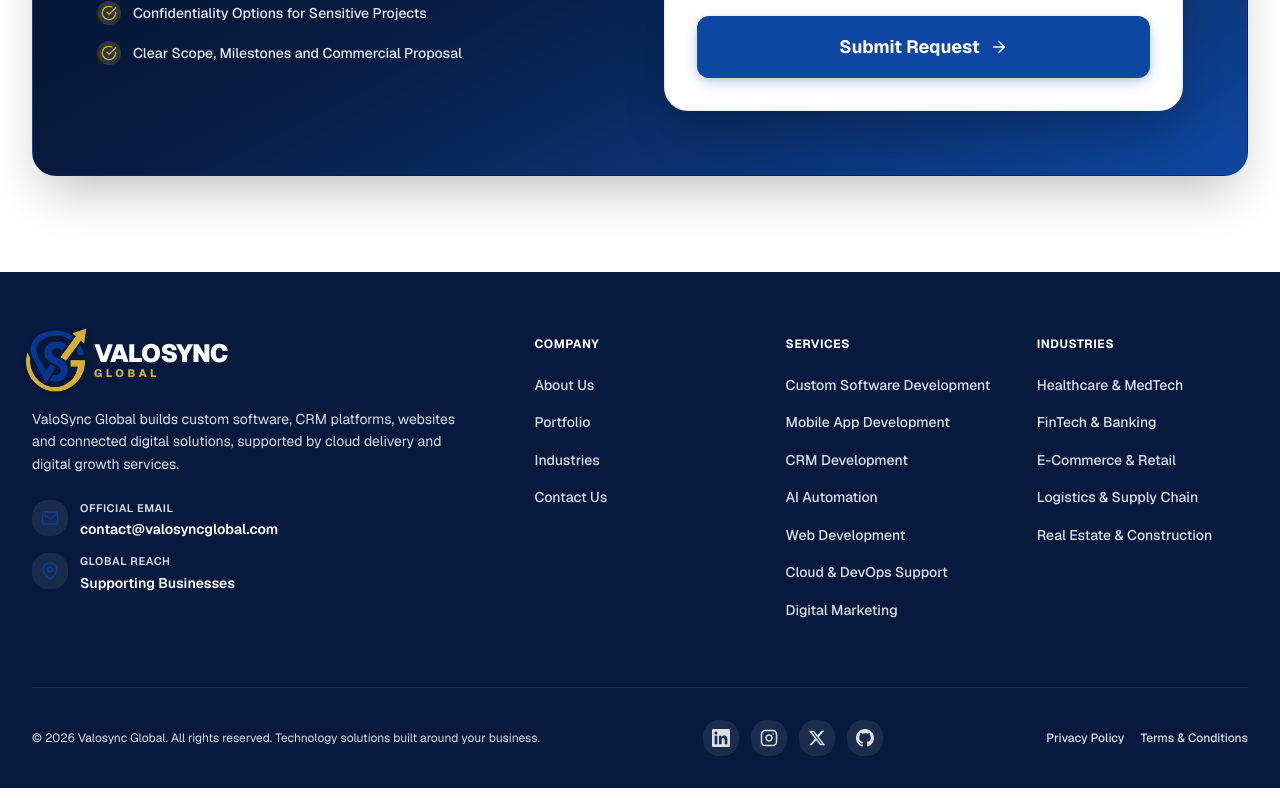
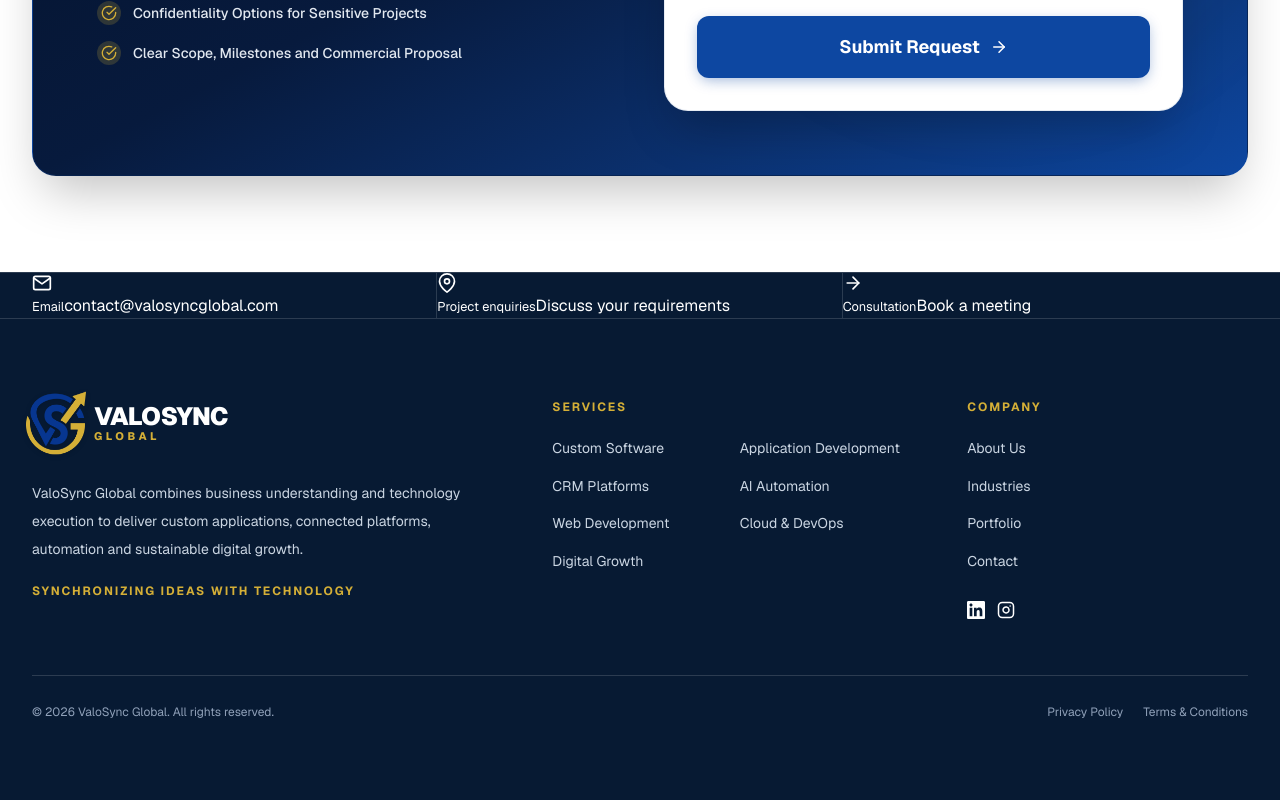
Before and after one commit to mayank-207/ValoSync-Global, a Next.js app: page / in a window 1280 px wide. Shown: the part 7485-8285 px from the top of the page. Built offline with nearby package versions, Linux system fonts and the light colour scheme.

Commit message:
feat: rebuild shared footer with corporate navigation

```diff
--- a/components/layout/Footer.tsx
+++ b/components/layout/Footer.tsx
@@ -1,151 +1,70 @@
 import Link from "next/link";
 import Logo from "../ui/Logo";
 import {
+  ArrowRightIcon,
+  InstagramIcon,
+  LinkedinIcon,
   MailIcon,
   MapPinIcon,
-  LinkedinIcon,
-  InstagramIcon,
-  TwitterIcon,
-  GithubIcon,
-  ArrowRightIcon,
 } from "../ui/Icons";
 
-const footerLinks = {
-  company: [
-    { label: "About Us", href: "/about" },
-    { label: "Portfolio", href: "/portfolio" },
-    { label: "Industries", href: "/industries" },
-    { label: "Contact Us", href: "/contact" },
-  ],
-  services: [
-    { label: "Custom Software Development", href: "/services/custom-software" },
-    { label: "Mobile App Development", href: "/services/mobile-app-development" },
-    { label: "CRM Development", href: "/services/crm-development" },
+const serviceLinks = [
+  { label: "Custom Software", href: "/services/custom-software" },
+  { label: "Application Development", href: "/services/mobile-app-development" },
+  { label: "CRM Platforms", href: "/services/crm-development" },
   { label: "AI Automation", href: "/services/ai-automation" },
   { label: "Web Development", href: "/services/web-development" },
-    { label: "Cloud & DevOps Support", href: "/services/cloud-devops" },
-    { label: "Digital Marketing", href: "/services/digital-marketing" },
-  ],
-  industries: [
-    { label: "Healthcare & MedTech", href: "/industries#healthcare" },
-    { label: "FinTech & Banking", href: "/industries#finance" },
-    { label: "E-Commerce & Retail", href: "/industries#retail" },
-    { label: "Logistics & Supply Chain", href: "/industries#logistics" },
-    { label: "Real Estate & Construction", href: "/industries#realestate" },
-  ],
-};
+  { label: "Cloud & DevOps", href: "/services/cloud-devops" },
+  { label: "Digital Growth", href: "/services/digital-marketing" },
+];
 
-const contactInfo = [
-  {
-    icon: <MailIcon size={18} />,
-    label: "Official Email",
-    value: "contact@valosyncglobal.com",
-    href: "mailto:contact@valosyncglobal.com",
-  },
-  {
-    icon: <MapPinIcon size={18} />,
-    label: "Global Reach",
-    value: "Supporting Businesses",
-    href: "/contact",
-  },
+const companyLinks = [
+  { label: "About Us", href: "/about" },
+  { label: "Industries", href: "/industries" },
+  { label: "Portfolio", href: "/portfolio" },
+  { label: "Contact", href: "/contact" },
 ];
 
 export default function Footer() {
   const currentYear = new Date().getFullYear();
 
   return (
-    <footer className="relative mt-auto pt-16 bg-[#071A3D] text-white">
-      <div className="relative container">
-        {/* Pre-footer Call to Action Card */}
-        {/* <section className="relative mb-16 p-8 md:p-12 rounded-3xl overflow-hidden shadow-2xl border border-[#0D47A1]/40 bg-gradient-to-br from-[#041026] via-[#071A3D] to-[#0D47A1]">
-          <div className="grid lg:grid-cols-2 gap-8 items-center">
-            <div>
-              <span className="inline-flex items-center gap-2 px-3.5 py-1.5 text-xs font-semibold rounded-full mb-4 border border-[#D4AF37]/40 bg-[#D4AF37]/10 text-[#D4AF37]">
-                Let&apos;s Build Success Together
-              </span>
-              <h2 className="text-2xl sm:text-3xl md:text-4xl font-extrabold tracking-tight leading-tight mb-3 text-white">
-                Ready to Accelerate Your{" "}
-                <span className="text-[#D4AF37]">Digital Growth?</span>
-              </h2>
-              <p className="text-sm md:text-base leading-relaxed text-slate-300">
-                Talk with ValoSync Global about custom software, CRM, web development, automation, cloud delivery or digital growth requirements.
-              </p>
-            </div>
-            <div className="flex lg:justify-end">
-              <Link
-                href="/contact"
-                className="group inline-flex items-center gap-3 px-7 py-4 text-base font-bold rounded-xl transition-all duration-200 hover:-translate-y-0.5 shadow-lg bg-[#0D47A1] hover:bg-[#0a3882] text-white"
-              >
-                Book Free Consultation
-                <ArrowRightIcon
-                  size={18}
-                  className="transition-transform duration-200 group-hover:translate-x-1"
-                />
+    <footer className="mt-auto bg-primary-dark text-white">
+      <div className="border-y border-white/15">
+        <div className="container grid sm:grid-cols-3">
+          <a href="mailto:contact@valosyncglobal.com" className="footer-action sm:border-r border-white/15">
+            <MailIcon size={20} />
+            <span><small>Email</small>contact@valosyncglobal.com</span>
+          </a>
+          <Link href="/contact" className="footer-action sm:border-r border-white/15">
+            <MapPinIcon size={20} />
+            <span><small>Project enquiries</small>Discuss your requirements</span>
+          </Link>
+          <Link href="/contact" className="footer-action group">
+            <ArrowRightIcon size={20} />
+            <span><small>Consultation</small>Book a meeting</span>
           </Link>
         </div>
       </div>
-        </section> */}
 
-        {/* Footer Navigation Columns */}
-        <div className="grid grid-cols-1 md:grid-cols-2 lg:grid-cols-5 gap-10 pb-16">
-          <div className="lg:col-span-2">
-            <Logo variant="light" className="mb-6" />
-            <p
-              className="text-sm leading-relaxed mb-6 max-w-md"
-              style={{ color: "var(--color-inverse-muted)" }}
-            >
-              ValoSync Global builds custom software, CRM platforms, websites and connected digital solutions, supported by cloud delivery and digital growth services.
+      <div className="container py-14 lg:py-20">
+        <div className="grid md:grid-cols-2 lg:grid-cols-[1.3fr_1fr_0.8fr] gap-10 lg:gap-16">
+          <div>
+            <Logo variant="light" />
+            <p className="mt-6 max-w-md text-sm leading-7 text-slate-300">
+              ValoSync Global combines business understanding and technology execution to deliver custom applications, connected platforms, automation and sustainable digital growth.
             </p>
-            <div className="flex flex-col gap-3.5">
-              {contactInfo.map((item) => (
-                <a
-                  key={item.label}
-                  href={item.href}
-                  className="flex items-start gap-3 group transition-colors duration-200"
-                >
-                  <span
-                    className="flex-shrink-0 inline-flex items-center justify-center w-9 h-9 rounded-xl transition-colors duration-200 group-hover:bg-accent/20"
-                    style={{
-                      background: "var(--color-inverse-subtle)",
-                      color: "var(--accent-color)",
-                    }}
-                  >
-                    {item.icon}
-                  </span>
-                  <div>
-                    <p
-                      className="text-[11px] font-semibold uppercase tracking-wider mb-0.5"
-                      style={{ color: "var(--color-inverse-muted)" }}
-                    >
-                      {item.label}
+            <p className="mt-5 text-xs font-bold uppercase tracking-[0.16em] text-gold">
+              Synchronizing Ideas with Technology
             </p>
-                    <p
-                      className="text-sm font-semibold transition-colors duration-200 group-hover:text-accent"
-                      style={{ color: "var(--text-light)" }}
-                    >
-                      {item.value}
-                    </p>
-                  </div>
-                </a>
-              ))}
-            </div>
           </div>
 
           <div>
-            <h3
-              className="text-xs font-bold uppercase tracking-wider mb-5"
-              style={{ color: "var(--text-light)" }}
-            >
-              Company
-            </h3>
-            <ul className="flex flex-col gap-3">
-              {footerLinks.company.map((link) => (
+            <h2 className="text-xs font-bold uppercase tracking-[0.16em] text-gold">Services</h2>
+            <ul className="mt-5 grid sm:grid-cols-2 gap-x-6 gap-y-3">
+              {serviceLinks.map((link) => (
                 <li key={link.label}>
-                  <Link
-                    href={link.href}
-                    className="text-sm font-medium transition-colors duration-200 hover:text-accent"
-                    style={{ color: "var(--color-inverse-muted)" }}
-                  >
+                  <Link href={link.href} className="text-sm text-slate-300 hover:text-white transition-colors">
                     {link.label}
                   </Link>
                 </li>
@@ -154,117 +73,32 @@ export default function Footer() {
           </div>
 
           <div>
-            <h3
-              className="text-xs font-bold uppercase tracking-wider mb-5"
-              style={{ color: "var(--text-light)" }}
-            >
-              Services
-            </h3>
-            <ul className="flex flex-col gap-3">
-              {footerLinks.services.map((link) => (
+            <h2 className="text-xs font-bold uppercase tracking-[0.16em] text-gold">Company</h2>
+            <ul className="mt-5 space-y-3">
+              {companyLinks.map((link) => (
                 <li key={link.label}>
-                  <Link
-                    href={link.href}
-                    className="text-sm font-medium transition-colors duration-200 hover:text-accent"
-                    style={{ color: "var(--color-inverse-muted)" }}
-                  >
+                  <Link href={link.href} className="text-sm text-slate-300 hover:text-white transition-colors">
                     {link.label}
                   </Link>
                 </li>
               ))}
             </ul>
+            <div className="mt-7 flex gap-3">
+              <a href="https://linkedin.com/company/valosyncglobal" target="_blank" rel="noopener noreferrer" aria-label="LinkedIn" className="footer-social">
+                <LinkedinIcon size={18} />
+              </a>
+              <a href="https://instagram.com/valosyncglobal" target="_blank" rel="noopener noreferrer" aria-label="Instagram" className="footer-social">
+                <InstagramIcon size={18} />
+              </a>
             </div>
-
-          <div>
-            <h3
-              className="text-xs font-bold uppercase tracking-wider mb-5"
-              style={{ color: "var(--text-light)" }}
-            >
-              Industries
-            </h3>
-            <ul className="flex flex-col gap-3">
-              {footerLinks.industries.map((link) => (
-                <li key={link.label}>
-                  <Link
-                    href={link.href}
-                    className="text-sm font-medium transition-colors duration-200 hover:text-accent"
-                    style={{ color: "var(--color-inverse-muted)" }}
-                  >
-                    {link.label}
-                  </Link>
-                </li>
-              ))}
-            </ul>
           </div>
         </div>
 
-        {/* Footer Bottom Bar */}
-        <div
-          className="flex flex-col md:flex-row items-center justify-between gap-6 py-8 border-t"
-          style={{ borderColor: "var(--color-inverse-subtle)" }}
-        >
-          <p
-            className="text-xs text-center md:text-left"
-            style={{ color: "var(--color-inverse-muted)" }}
-          >
-            © {currentYear} Valosync Global. All rights reserved. Technology solutions built around your business.
-          </p>
-
-          <div className="flex items-center gap-3">
-            {[
-              {
-                icon: <LinkedinIcon size={18} />,
-                href: "https://linkedin.com/company/valosyncglobal",
-                label: "LinkedIn Company Account",
-              },
-              {
-                icon: <InstagramIcon size={18} />,
-                href: "https://instagram.com/valosyncglobal",
-                label: "Instagram Company Account",
-              },
-              {
-                icon: <TwitterIcon size={18} />,
-                href: "https://twitter.com/valosyncglobal",
-                label: "Twitter Account",
-              },
-              {
-                icon: <GithubIcon size={18} />,
-                href: "https://github.com/valosyncglobal",
-                label: "GitHub Repositories",
-              },
-            ].map((social) => (
-              <a
-                key={social.label}
-                href={social.href}
-                target="_blank"
-                rel="noopener noreferrer"
-                aria-label={social.label}
-                className="inline-flex items-center justify-center w-9 h-9 rounded-xl transition-all duration-200 hover:-translate-y-0.5 hover:bg-accent/20 focus:outline-none focus-visible:ring-2 focus-visible:ring-accent/40"
-                style={{
-                  background: "var(--color-inverse-subtle)",
-                  color: "var(--color-inverse-muted)",
-                }}
-              >
-                {social.icon}
-              </a>
-            ))}
-          </div>
-
-          <div className="flex flex-wrap items-center justify-center gap-4 text-xs font-medium">
-            <Link
-              href="/privacy-policy"
-              className="transition-colors duration-200 hover:text-accent"
-              style={{ color: "var(--color-inverse-muted)" }}
-            >
-              Privacy Policy
-            </Link>
-            <Link
-              href="/terms-of-service"
-              className="transition-colors duration-200 hover:text-accent"
-              style={{ color: "var(--color-inverse-muted)" }}
-            >
-              Terms & Conditions
-            </Link>
+        <div className="mt-14 pt-7 border-t border-white/15 flex flex-col md:flex-row items-center justify-between gap-4 text-xs text-slate-400">
+          <p>© {currentYear} ValoSync Global. All rights reserved.</p>
+          <div className="flex gap-5">
+            <Link href="/privacy-policy" className="hover:text-white transition-colors">Privacy Policy</Link>
+            <Link href="/terms-of-service" className="hover:text-white transition-colors">Terms & Conditions</Link>
           </div>
         </div>
       </div>
```
Lines whose indentation alone changed are shown as unchanged.
